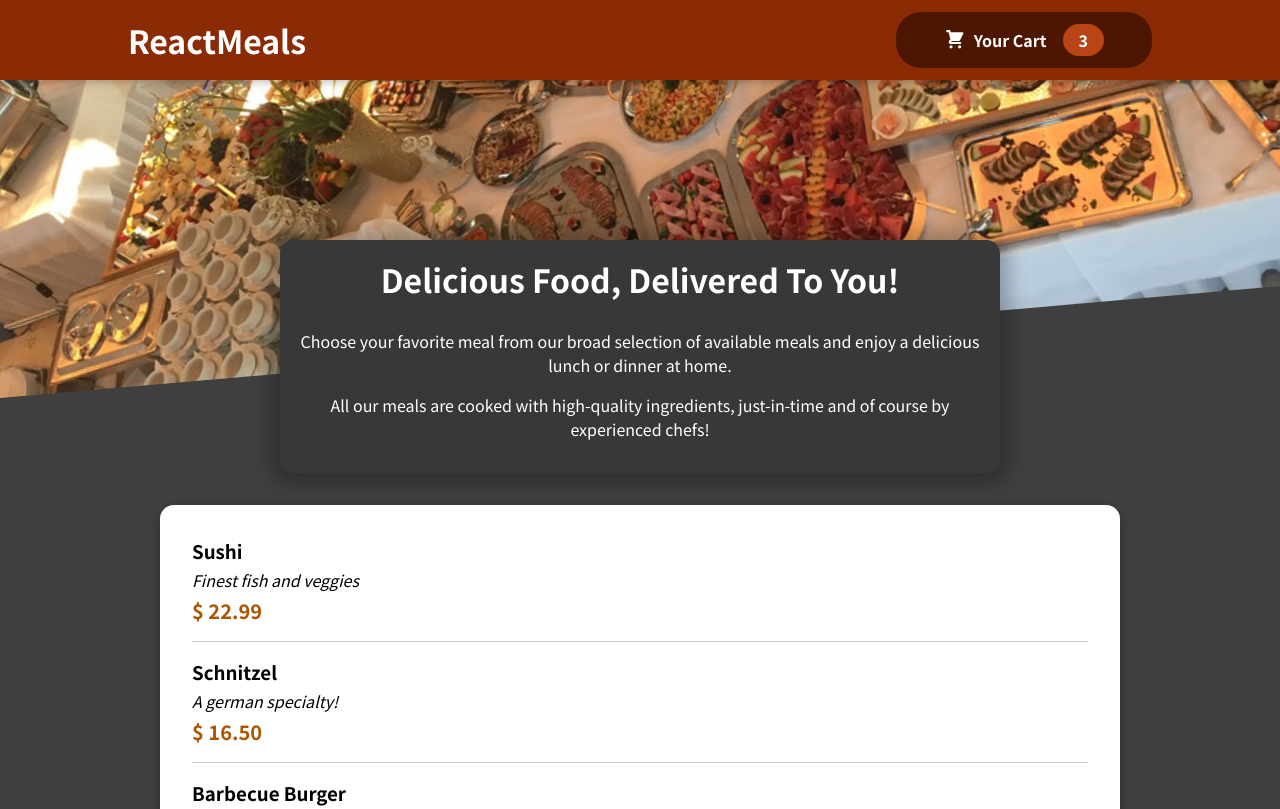
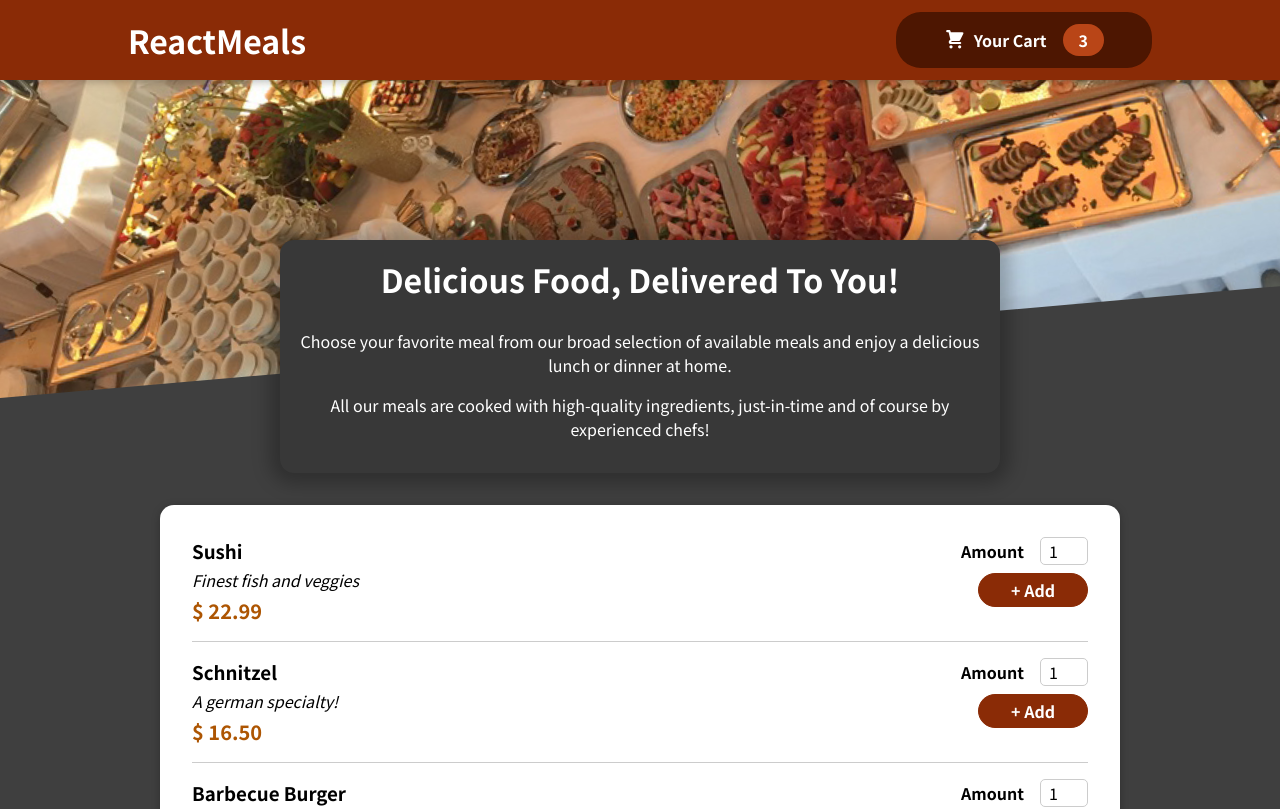
Before and after one commit to Eldres/Food-Order-App, a JavaScript app: page / in a window 1280 px wide. Shown: the top 809 px of the page. Built offline with nearby package versions, Linux system fonts and the light colour scheme.

Commit message:
moved Card component into its own subfolder. Created a custom Input component. Implemented the MealIteamForm component

```diff
--- a/src/components/Meals/AvailableMeals.js
+++ b/src/components/Meals/AvailableMeals.js
@@ -1,6 +1,6 @@
 import DUMMY_MEALS from "./dummy-meals";
 import classes from "./AvailableMeals.module.css";
-import Card from "../UI/Card";
+import Card from "../UI/Card/Card";
 import MealItem from "./MealItem/MealItem";
 
 const AvailableMeals = () => {
@@ -8,6 +8,7 @@ const AvailableMeals = () => {
     return (
       <MealItem
         key={meal.id}
+        id={meal.id}
         name={meal.name}
         description={meal.description}
         price={meal.price}
--- a/src/components/Meals/MealItem/MealItem.js
+++ b/src/components/Meals/MealItem/MealItem.js
@@ -1,4 +1,5 @@
 import classes from "./MealItem.module.css";
+import MealItemForm from "./MealItemForm";
 
 const MealItem = (props) => {
   const price = `$ ${props.price.toFixed(2)}`;
@@ -10,7 +11,9 @@ const MealItem = (props) => {
         <div className={classes.description}>{props.description}</div>
         <div className={classes.price}>{price}</div>
       </div>
-      <div></div>
+      <div>
+        <MealItemForm id={props.id} />
+      </div>
     </li>
   );
 };
--- a/src/components/Meals/MealItem/MealItemForm.js
+++ b/src/components/Meals/MealItem/MealItemForm.js
@@ -1,7 +1,23 @@
-import classes from './MealItemForm.module.css'
+import Input from "../../UI/Input/Input";
+import classes from "./MealItemForm.module.css";
 
 const MealItemForm = (props) => {
+  return (
+    <form className={classes.form}>
+      <Input
+        label="Amount"
+        input={{
+          id: "amount_" + props.id,
+          type: "number",
+          min: "1",
+          max: "5",
+          step: "1",
+          defaultValue: "1",
+        }}
+      />
+      <button>+ Add</button>
+    </form>
+  );
+};
 
-}
-
-export default MealItemForm
+export default MealItemForm;
--- /dev/null
+++ b/src/components/UI/Input/Input.js
@@ -0,0 +1,15 @@
+import classes from "./Input.module.css";
+
+const Input = (props) => {
+  return (
+    <div className={classes.input}>
+      <label htmlFor={props.input.id}>{props.label}</label>
+      {/* using the spread operator, this allows for all key/value pairs, are added to the input tag.
+          ie: type='text' will auto populate for the corresponding field.
+      */}
+      <input {...props.input} />
+    </div>
+  );
+};
+
+export default Input;
```
Also changed, not shown: src/components/UI/Card/Card.js (renamed from src/components/UI/Card.js), src/components/UI/Card/Card.module.css (renamed from src/components/UI/Card.module.css).
